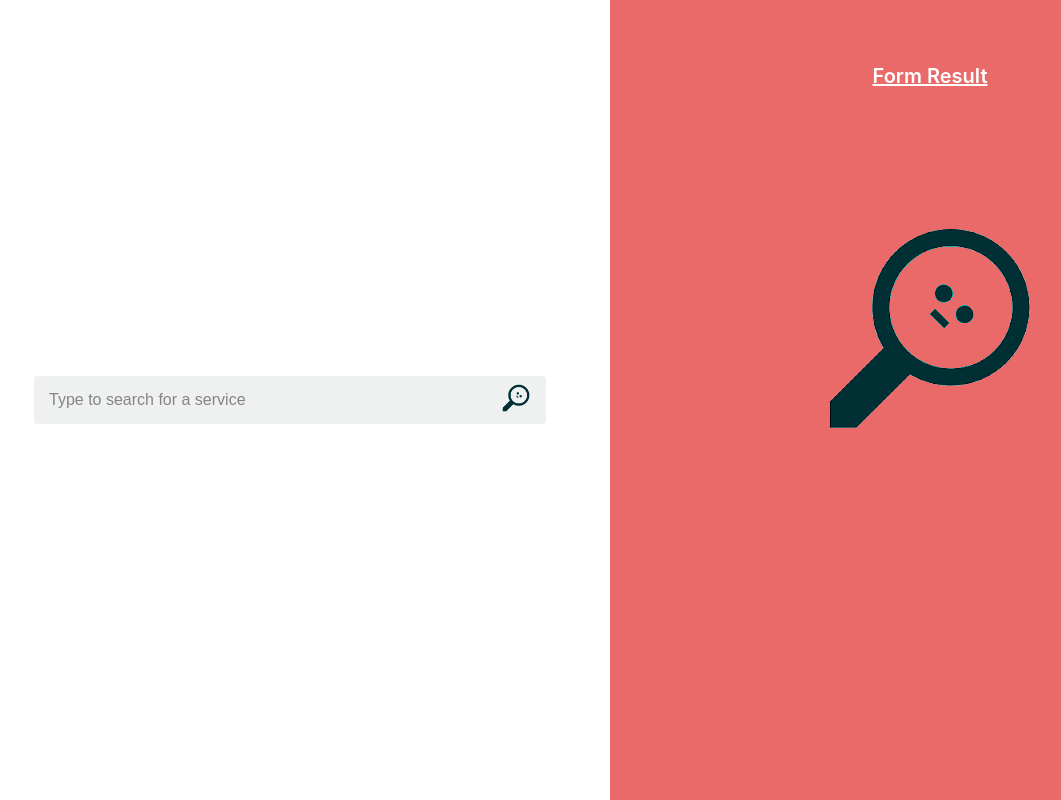
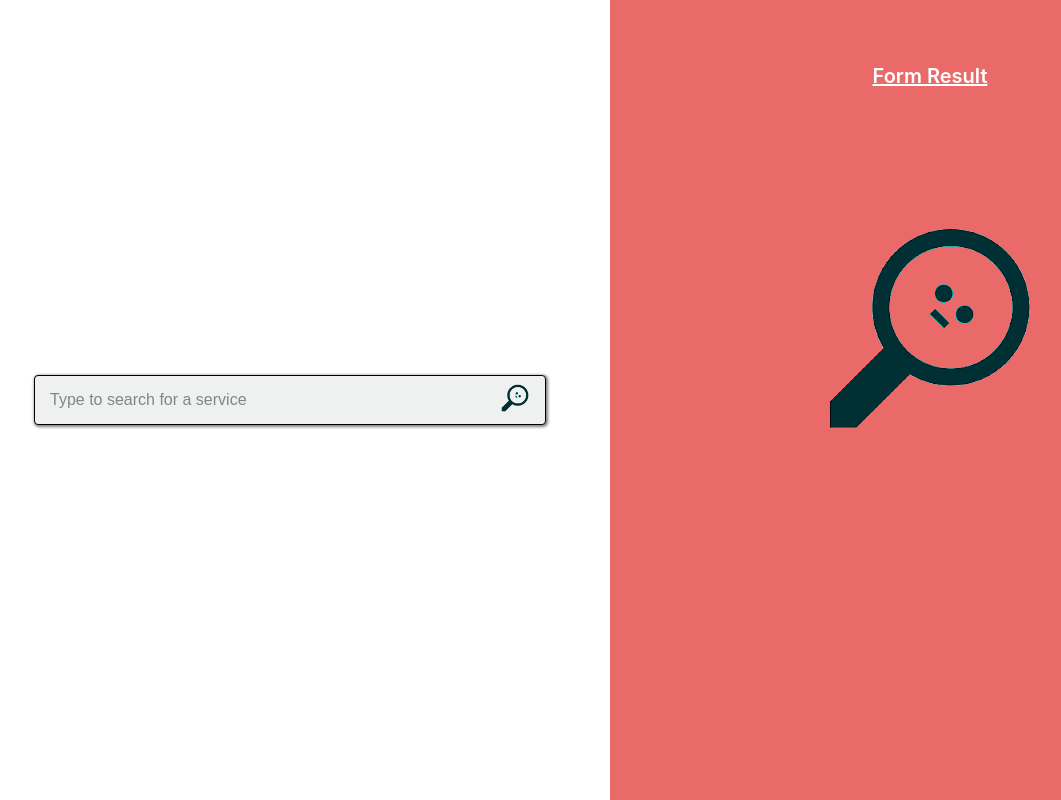
Before and after one commit to muzammilhussainshah/SkuSearchInput, a React (Create React App) app: page / in a window 1280 px wide. Shown: the whole page, without its empty margins (30-1091 px from the left). Built offline with nearby package versions, Linux system fonts and the light colour scheme.

Commit message:
box shadow [ADD]

```diff
--- a/src/App.js
+++ b/src/App.js
@@ -11,10 +11,11 @@ function App() {
       <div className="col1">
           <SkuSearchInput
             searchUrl={'https://toro278.us-east.toroserver.com/api/demo_api_inventory/1.0/sku/search?'}
-            checkSearchKey={'sku_name'}
+            checkSearchKey={'sku_name'}//To search for perspective keywords in object key.
             width={'80%'}
             placeHolder={'Type to search for a service'}
-            backgroundColor={"#EEF1F0"}
+            backgroundColor={"#EEF1F0"}//for input background color
+            // borderColor={"#e96a69"}//for input border color
             onSelect={(value)=>setsku(value)}
           />
       </div>
--- a/src/components/AutoComplete/SkuSearchInput.js
+++ b/src/components/AutoComplete/SkuSearchInput.js
@@ -8,6 +8,7 @@ export default function SkuSearchInput({
   placeHolder,
   backgroundColor,
   onSelect,
+  borderColor,
 }) {
   const [autoFilledData, setautoFilledData] = useState([]);
   const [isLoading, setisLoading] = useState(false);
@@ -115,6 +116,7 @@ export default function SkuSearchInput({
         onChangeText={(value) => onChange(value)}
         placeHolder={placeHolder}
         backgroundColor={backgroundColor}
+        borderColor={borderColor}
         noResults={noResults}
         handleKeyDown={handleKeyDown}
         searchText={searchText}
--- a/src/components/AutoComplete/index.js
+++ b/src/components/AutoComplete/index.js
@@ -19,6 +19,7 @@ function AutoCompleteComponent({
   onMouse,
   handleKeyDown,
   valText,
+  borderColor
 }) {
   const [inputValue, setinputValue] = useState("");
   const searchResultRef = useRef(null);
@@ -53,7 +54,7 @@ function AutoCompleteComponent({
 
   return (
     <div className="search-input">
-      <div className={"input-container"} style={{ backgroundColor }}>
+      <div className={"input-container"} style={{borderStyle:"solid",borderWidth:1,borderColor:borderColor, backgroundColor, }}>
         <input
           ref={InputRef}
           className={"input-autocomplete"}
@@ -86,7 +87,7 @@ function AutoCompleteComponent({
         <div
           ref={searchResultRef}
           style={{
-            bottom: data.length >= 5 ? -202 : -24 * (data.length * 2),
+            bottom: data.length >= 5 ? -202 : -25 * (data.length * 2),
             overflowY: data.length >= 5 ? "scroll" : "auto",
           }}
           className={"overflow-container-full-height"}
--- a/src/components/AutoComplete/style.css
+++ b/src/components/AutoComplete/style.css
@@ -20,6 +20,7 @@ input:focus {
 .input-container {
   display: flex;
   flex-grow: 1;
+  box-shadow: 1px 1px 3px 1px grey;
   border-radius: 4px;
   justify-content: center;
   align-items: center;
```
